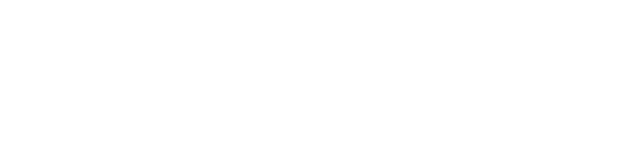
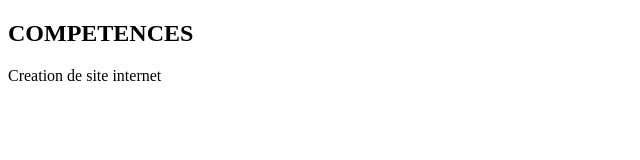
Before and after one commit to Lauriane-hub/mon-cv, a plain HTML site: page index.html in a window 1280 px wide. Shown: the whole page, without its empty margins (0-640 px from the left). Drawn offline with Linux system fonts and the light colour scheme.

Commit message:
mise en place de la section competences

```diff
--- a/index.html
+++ b/index.html
@@ -7,6 +7,7 @@
     <title>Document</title>
 </head>
 <body>
-
+    <h2>COMPETENCES</h2>
+    <P>Creation de site internet</P>
 </body>
 </html>
```
